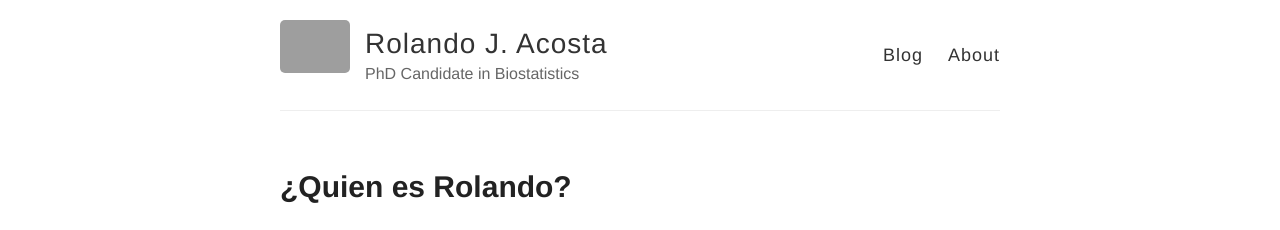
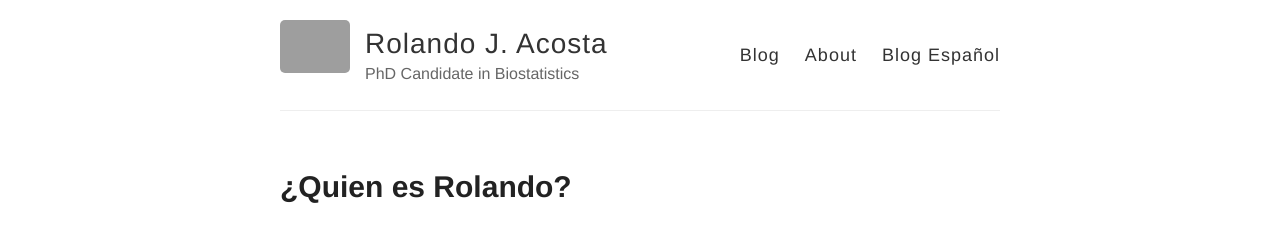
Before and after one commit to RJNunez/old-blog, a Jekyll site: the page built from index.html, in a window 1280 px wide. Shown: the top 230 px of the page. Built offline with Jekyll 4.4.1, drawn with Linux system fonts in a browser that asks for light colours; grey boxes are pictures that could not be loaded.

Commit message:
Update default.html

```diff
--- a/_layouts/default.html
+++ b/_layouts/default.html
@@ -29,6 +29,7 @@
           <nav>
             <a href="{{ site.baseurl }}/">Blog</a>
             <a href="{{ site.baseurl }}/about">About</a>
+            <a href="{{ site.baseurl }}/blog-español">Blog Español</a>
           </nav>
         </header>
       </div>
```
